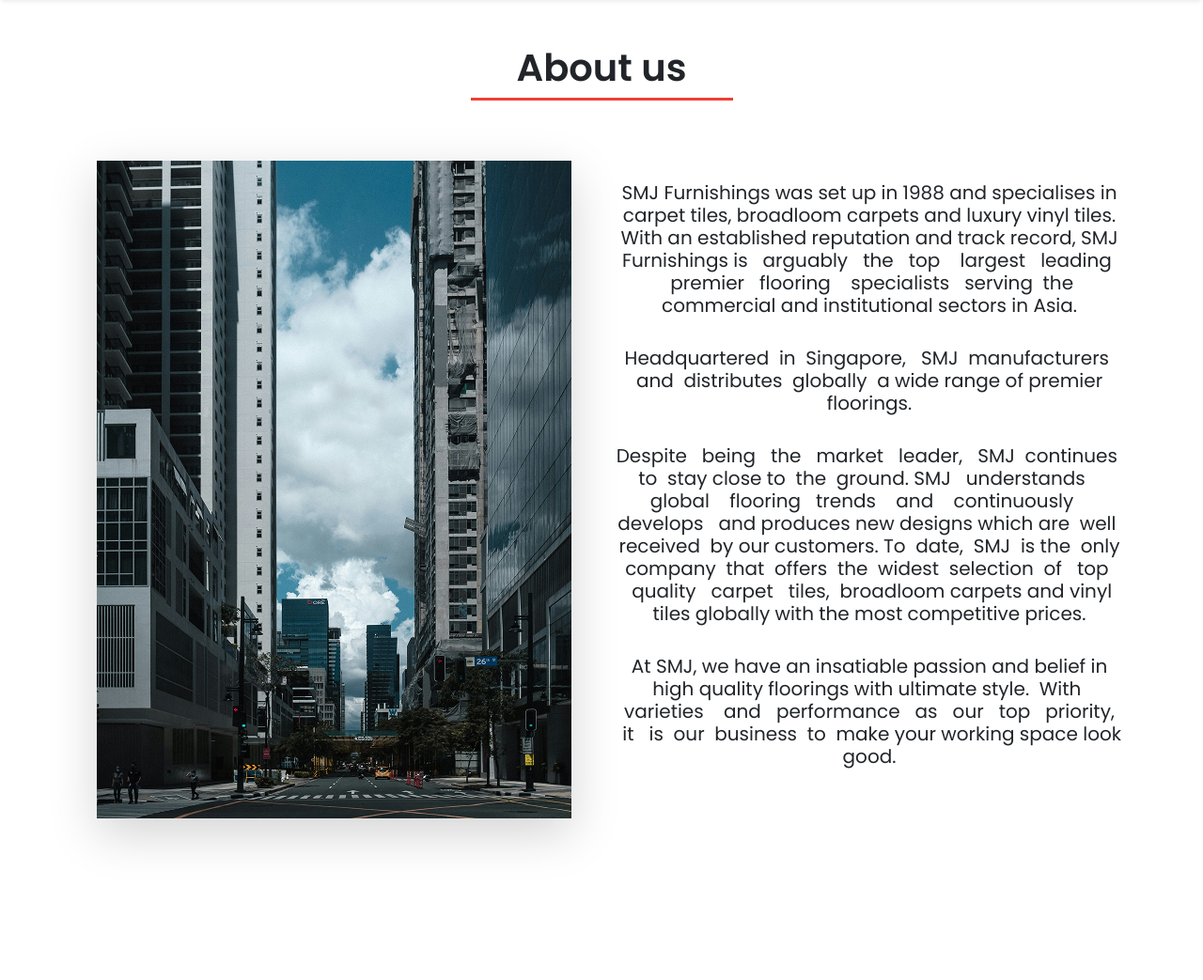
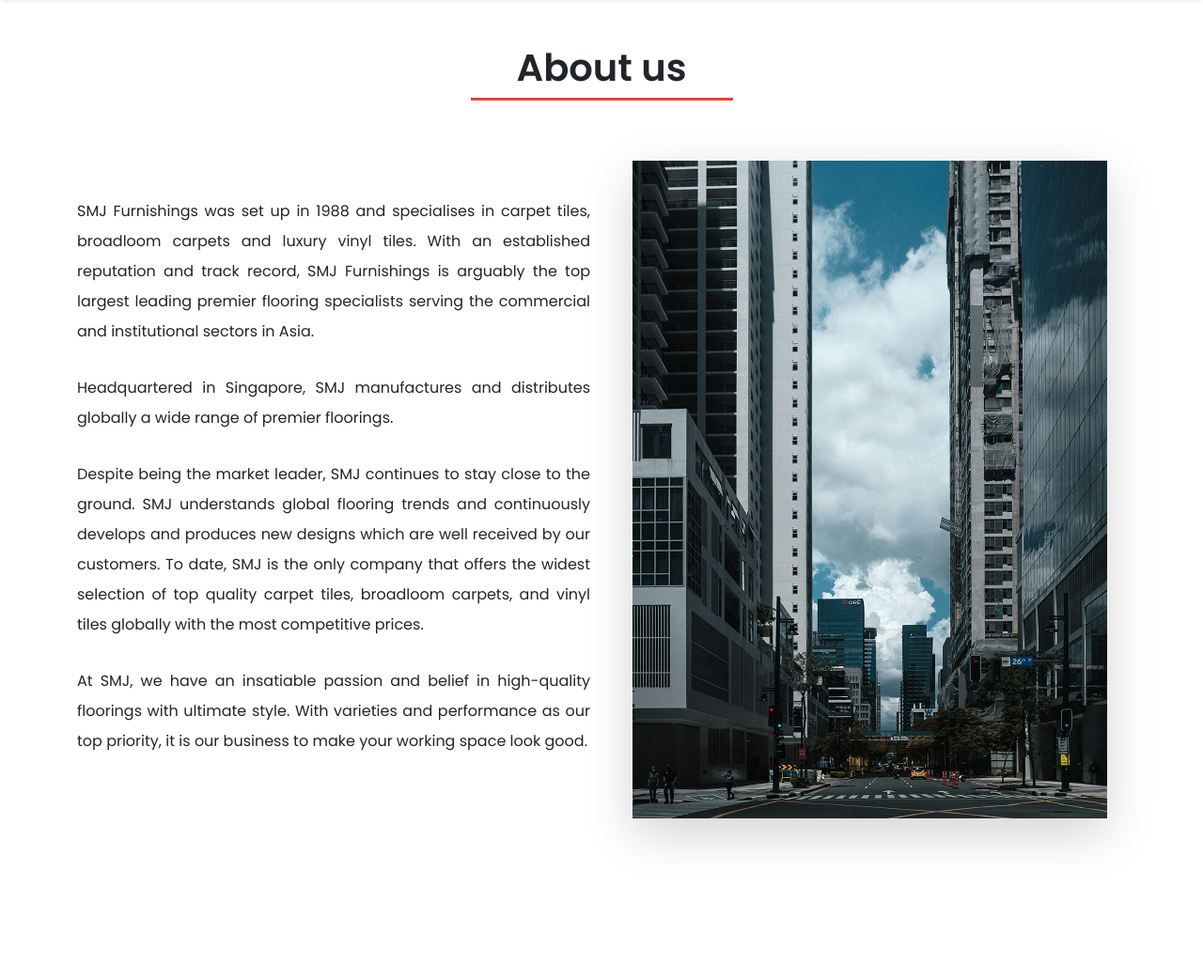
Before and after one commit to migo3ol/SMJFurnishingsPh, a PHP site: page /aboutus.php in a window 1280 px wide. Shown: the part 107-1150 px from the top of the page at 94% size. Run offline with PHP 8.4, Linux system fonts and the light colour scheme.

Commit message:
aboutus changes

```diff
--- a/aboutus.php
+++ b/aboutus.php
@@ -23,7 +23,9 @@
     width: 100%;
     background: #f8f9fa;
     padding: 20px 0;
+
   }
+
 </style>
 </head>
 
@@ -33,21 +35,32 @@
 
 <!-- Hero Section -->
 <div class="container my-5 text-center">
-<h1 style="border-bottom: 3px solid #ED4135;" class="fw-bold d-inline-block pb-2 w-25 mb-5">
-    About us
-</h1>
+    <h1 style="border-bottom: 3px solid #ED4135;" class="fw-bold d-inline-block pb-2 w-25 mb-5">
+        About us
+    </h1>
     <div class="row align-items-center mt-3">
-    <div class="col-md-6">
-        <img src="assets/aboutus1.jpg" class="img-fluid shadow-lg" alt="About Us 1">
-    </div>
-    <div class="col-md-6">
-        <h5>SMJ Furnishings was set up in 1988 and specialises in carpet tiles, broadloom carpets and luxury vinyl tiles. With an established reputation and track record, SMJ Furnishings is   arguably   the   top    largest   leading   premier   flooring    specialists   serving  the commercial and institutional sectors in Asia.</h5><br>
-        <h5>Headquartered  in  Singapore,   SMJ  manufacturers  and  distributes  globally  a wide range of premier floorings.</h5><br>
-        <h5>Despite   being   the   market   leader,   SMJ  continues  to  stay close to  the  ground. SMJ   understands    global    flooring   trends    and    continuously    develops   and produces new designs which are  well  received  by our customers. To  date,  SMJ  is the  only company  that  offers  the  widest  selection  of   top   quality   carpet   tiles,  broadloom carpets and vinyl tiles globally with the most competitive prices.</h5><br>
-        <h5>At SMJ, we have an insatiable passion and belief in high quality floorings with ultimate style.  With   varieties    and   performance   as   our   top   priority,   it   is  our  business  to  make your working space look good.</h5><br>
+        <!-- Move Text to Left -->
+        <div class="col-md-6 order-md-1 text-start">
+            <h5 class="mb-1 lh-lg fs-6" style="text-align: justify;">
+                SMJ Furnishings was set up in 1988 and specialises in carpet tiles, broadloom carpets and luxury vinyl tiles. With an established reputation and track record, SMJ Furnishings is arguably the top largest leading premier flooring specialists serving the commercial and institutional sectors in Asia.
+            </h5><br>
+            <h5 class="mb-1 lh-lg fs-6" style="text-align: justify;">
+                Headquartered in Singapore, SMJ manufactures and distributes globally a wide range of premier floorings.
+            </h5><br>
+            <h5 class="mb-1 lh-lg fs-6" style="text-align: justify;">
+                Despite being the market leader, SMJ continues to stay close to the ground. SMJ understands global flooring trends and continuously develops and produces new designs which are well received by our customers. To date, SMJ is the only company that offers the widest selection of top quality carpet tiles, broadloom carpets, and vinyl tiles globally with the most competitive prices.
+            </h5><br>
+            <h5 class="mb-1 lh-lg fs-6" style="text-align: justify;">
+                At SMJ, we have an insatiable passion and belief in high-quality floorings with ultimate style. With varieties and performance as our top priority, it is our business to make your working space look good.
+            </h5><br>
+        </div>
+        <!-- Move Image to Right -->
+        <div class="col-md-6 order-md-2">
+            <img src="assets/aboutus1.jpg" class="img-fluid shadow-lg" alt="About Us 1">
+        </div>
     </div>
 </div>
-</div>
+
 
 <!-- Line -->
 <div class="container text-center my-5">
@@ -77,7 +90,7 @@
         <h1 class="fw-bold text-center">Global Distribution</h1>
      </div>
     <div class="col-md-6">
-        <h3>SMJ sell and distribute globally a wide range of premier carpets markted under our proprietary “SMJ” brand. We have established a wide distributin network of more than 260 distributors in more than 20 countries.</h3>
+        <h3 class="mb-1 lh-lg fs-4" style="text-align: justify;">SMJ sell and distribute globally a wide range of premier carpets markted under our proprietary “SMJ” brand. We have established a wide distributin network of more than 260 distributors in more than 20 countries.</h3>
     </div>
 </div>
 </div>
```
